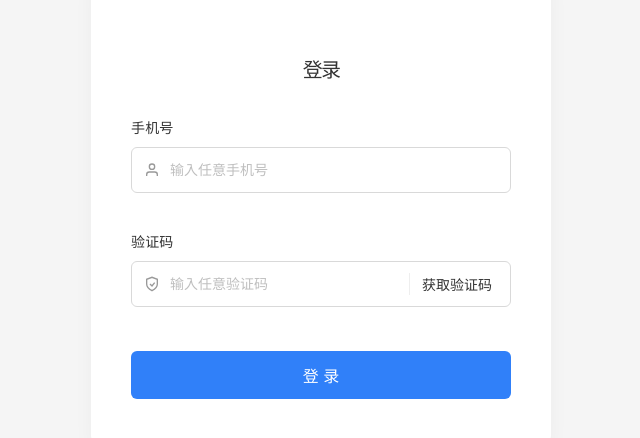
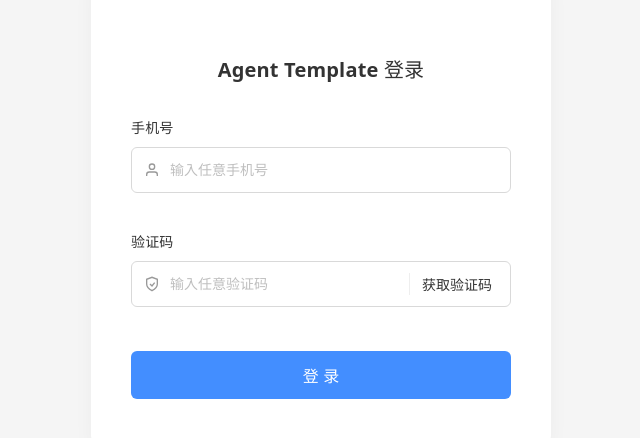
Before and after one commit to dxx/agent-template-ui, a React (Vite) app: page /login in a window 1280 px wide. Shown: the part 188-626 px from the top of the page, without its empty margins (319-959 px from the left). Built offline with nearby package versions, Linux system fonts and the light colour scheme.

Commit message:
Modify style and content

```diff
--- a/src/index.css
+++ b/src/index.css
@@ -73,7 +73,6 @@ h2 {
 
 h1 {
   font-size: 56px;
-  letter-spacing: -1.68px;
   margin: 32px 0;
   @media (max-width: 1024px) {
     font-size: 36px;
@@ -83,7 +82,6 @@ h1 {
 h2 {
   font-size: 24px;
   line-height: 118%;
-  letter-spacing: -0.24px;
   margin: 0 0 8px;
   @media (max-width: 1024px) {
     font-size: 20px;
--- a/src/pages/Chat.scss
+++ b/src/pages/Chat.scss
@@ -276,7 +276,7 @@
       border: 1px solid #e5e5e5;
       border-radius: 8px;
       box-shadow: 0 2px 12px rgba(0, 0, 0, 0.1);
-      padding: 4px;
+      padding: 2px;
       z-index: 100;
 
       button {
--- a/src/pages/Chat.tsx
+++ b/src/pages/Chat.tsx
@@ -408,7 +408,7 @@ export default function Chat() {
       {/* 左侧边栏 */}
       <aside className={`chat-sidebar ${sidebarVisible ? '' : 'collapsed'}`}>
         <div className="sidebar-header">
-          <h1 className="brand-name">Agent Template UI</h1>
+          <h1 className="brand-name">Agent Template</h1>
         </div>
 
         <button className="new-chat-btn" onClick={handleNewChat}>
--- a/src/pages/Login.scss
+++ b/src/pages/Login.scss
@@ -8,7 +8,7 @@
 .login-left {
   flex: 0 0 30%;
   position: relative;
-  background: #3080f9;
+  background: #438eff;
   overflow: hidden;
 
   img {
@@ -140,7 +140,7 @@
 .login-button {
   width: 100%;
   height: 48px;
-  background: #3080f9;
+  background: #438eff;
   color: white;
   border: none;
   border-radius: 6px;
@@ -151,7 +151,7 @@
   transition: background 0.2s;
 
   &:hover {
-    background: #0138ff;
+    background: #3080f9;
   }
 }
 
--- a/src/pages/Login.tsx
+++ b/src/pages/Login.tsx
@@ -34,7 +34,7 @@ export default function Login() {
       </div> */}
       <div className="login-right">
         <div className="login-card">
-          <h1 className="login-title">登录</h1>
+          <h1 className="login-title">Agent Template 登录</h1>
           <form onSubmit={handleSubmit} className="login-form">
             <div className="form-group">
               <label className="form-label">手机号</label>
```
